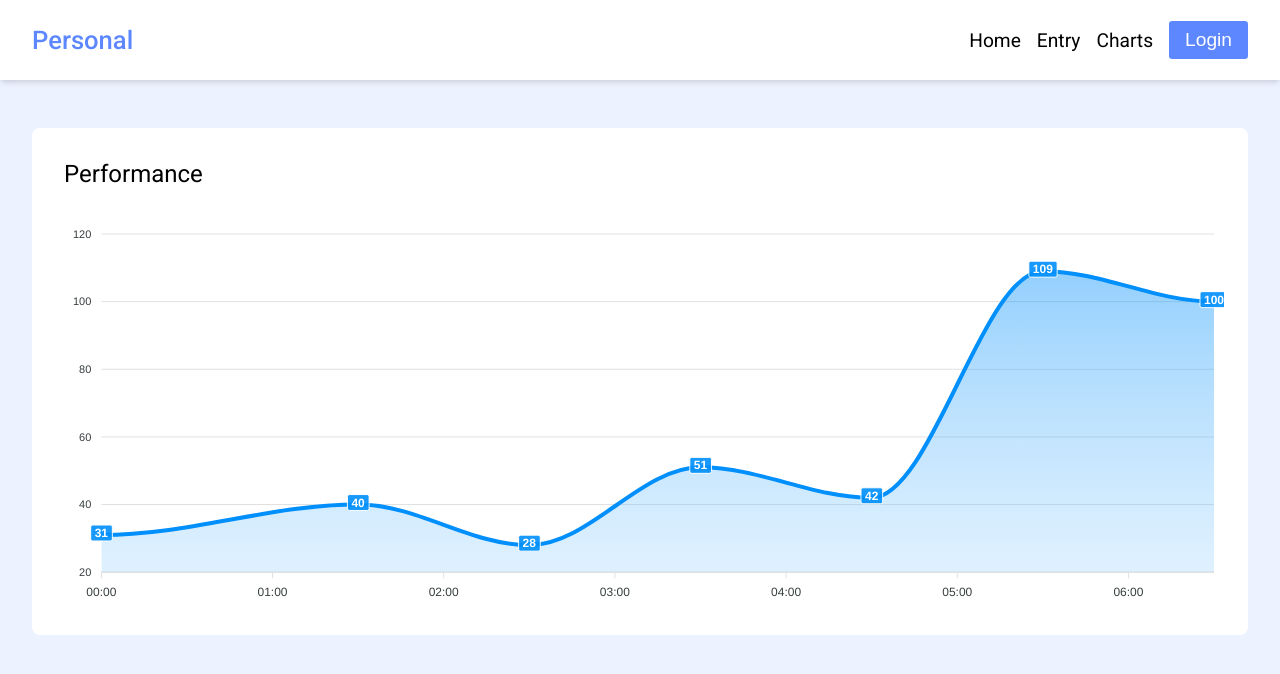
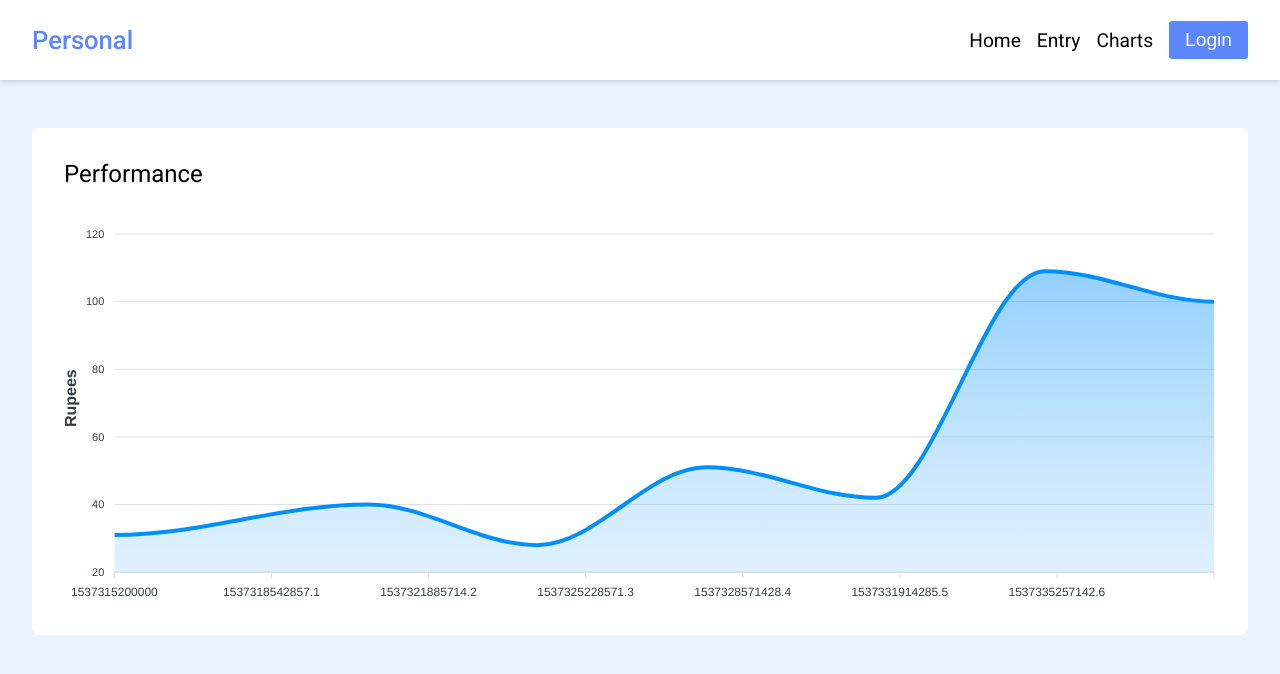
Before and after one commit to gamitej/Personal-Investment, a React (Vite) app in the folder client/: page / in a window 1280 px wide. Shown: the top 674 px of the page. Built offline with nearby package versions, Linux system fonts and the light colour scheme.

Commit message:
BUILD : apex area chart extra features

```diff
--- a/client/src/components/card/AreaCard/index.tsx
+++ b/client/src/components/card/AreaCard/index.tsx
@@ -4,9 +4,14 @@ import { AreaChartProps } from "@/types/charts.type";
 
 interface AreaChartCardProps extends AreaChartProps {
   title: string;
+  additionalRightHeadComp?: React.ReactNode;
 }
 
-const AreaChartCard = ({ title, ...rest }: AreaChartCardProps) => {
+const AreaChartCard = ({
+  title,
+  additionalRightHeadComp,
+  ...rest
+}: AreaChartCardProps) => {
   return (
     <div className="area">
       <div className="container">
@@ -15,7 +20,7 @@ const AreaChartCard = ({ title, ...rest }: AreaChartCardProps) => {
           <div className="head-left">
             <p>{title}</p>
           </div>
-          <div className="head-right"></div>
+          <div className="head-right">{additionalRightHeadComp}</div>
         </div>
         {/* chart */}
         <div className="chart">
--- a/client/src/components/charts/AreaChart.tsx
+++ b/client/src/components/charts/AreaChart.tsx
@@ -4,9 +4,14 @@ import { AreaChartProps } from "@/types/charts.type";
 
 const AreaChart = ({
   id = "chartId",
+  xAxisFormatter,
+  yAxisFormatter,
   series = [],
   xAxisData = [],
   chartHeight = 350,
+  yAxisFontSize = "16px",
+  enableDataLabels = false,
+  yAxisTitle = "y-axis-title",
 }: AreaChartProps) => {
   const options: ApexOptions = {
     chart: {
@@ -18,9 +23,28 @@ const AreaChart = ({
         enabled: false,
       },
     },
+    dataLabels: {
+      enabled: enableDataLabels,
+    },
     xaxis: {
       type: "datetime",
+      labels: {
+        formatter: xAxisFormatter ? xAxisFormatter : (value) => value,
+      },
       categories: xAxisData,
+    },
+    yaxis: {
+      title: {
+        text: yAxisTitle,
+        style: {
+          fontSize: yAxisFontSize,
+        },
+      },
+      labels: {
+        formatter: yAxisFormatter
+          ? yAxisFormatter
+          : (value) => value.toFixed(0),
+      },
     },
   };
 
--- a/client/src/pages/Home/components/Performance.tsx
+++ b/client/src/pages/Home/components/Performance.tsx
@@ -26,6 +26,7 @@ const Performance = () => {
     <div className="performance">
       <AreaChartCard
         id="perf-chart"
+        yAxisTitle="Rupees"
         title="Performance"
         series={series}
         chartHeight={400}
--- a/client/src/types/charts.type.ts
+++ b/client/src/types/charts.type.ts
@@ -1,6 +1,11 @@
 export interface AreaChartProps {
   id: string;
   series: any[];
+  yAxisTitle: string;
   xAxisData: string[];
   chartHeight?: number;
+  yAxisFontSize?: string;
+  enableDataLabels?: boolean;
+  xAxisFormatter?: (value: string) => string;
+  yAxisFormatter?: (value: string | number) => string;
 }
```
